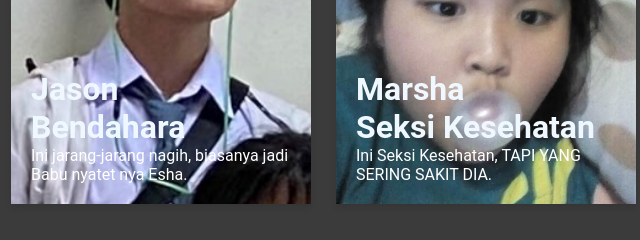
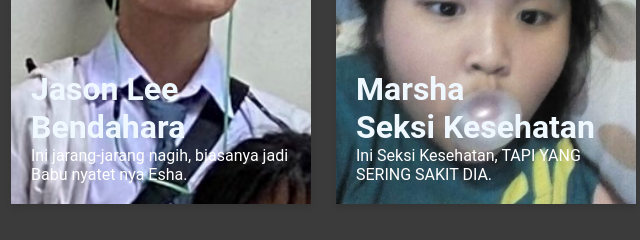
Before and after one commit to arthuryonathan/xcommence, a plain HTML site: page struktur.html in a window 1280 px wide. Shown: the part 716-956 px from the top of the page, 639-1279 px from the left. Drawn offline with nearby package versions, Linux system fonts and the light colour scheme.

Commit message:
Update struktur.html

```diff
--- a/struktur.html
+++ b/struktur.html
@@ -94,7 +94,7 @@
                   <img src="images/Jason.png" alt="Jason">
                   <div class="overlay"></div>
                   <div class="content">
-                     <h1>Jason<br><b>Bendahara</b></h1>
+                     <h1>Jason Lee<br><b>Bendahara</b></h1>
                      <p>Ini jarang-jarang nagih, biasanya jadi Babu nyatet nya Esha.
                      </p>
                      </div>
```
